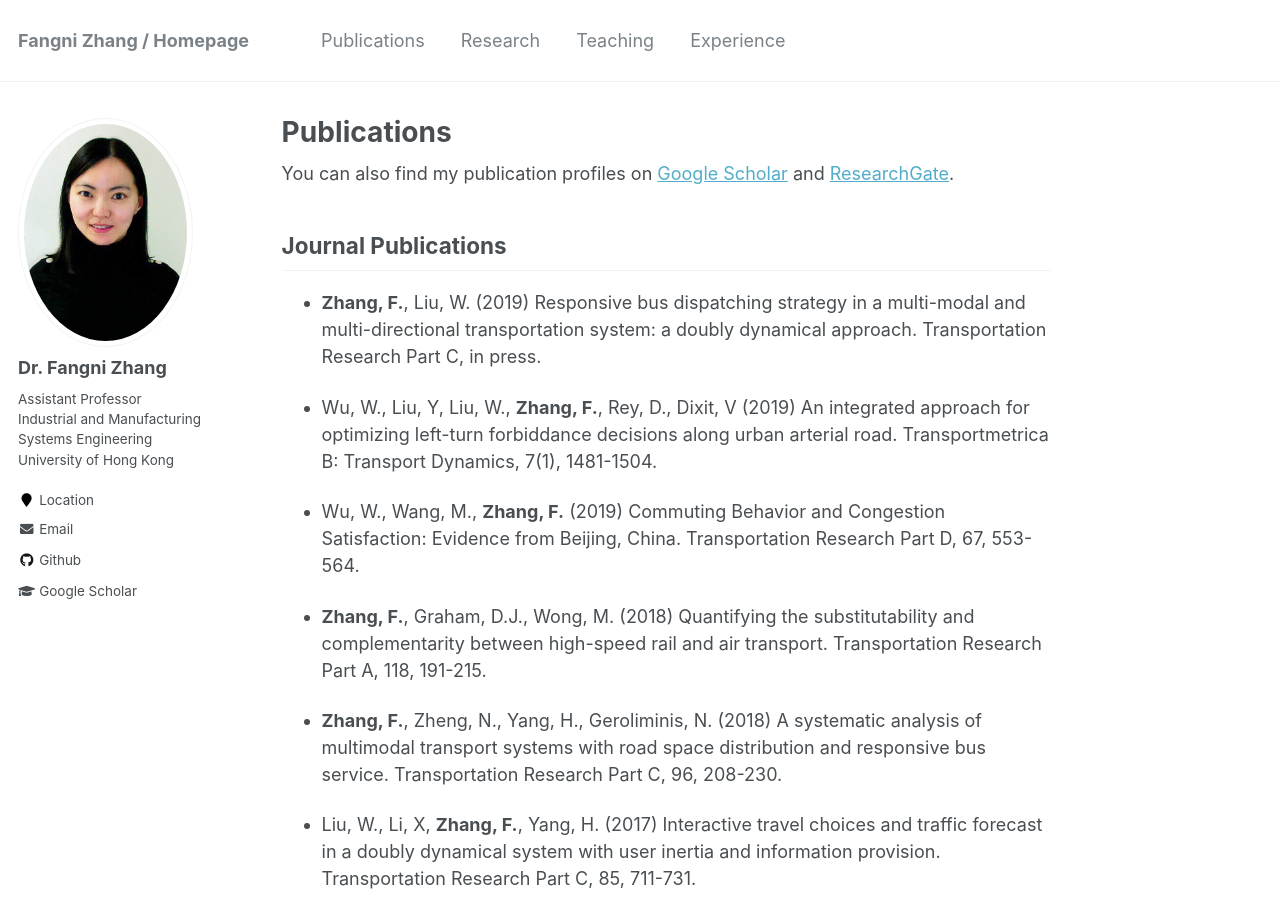
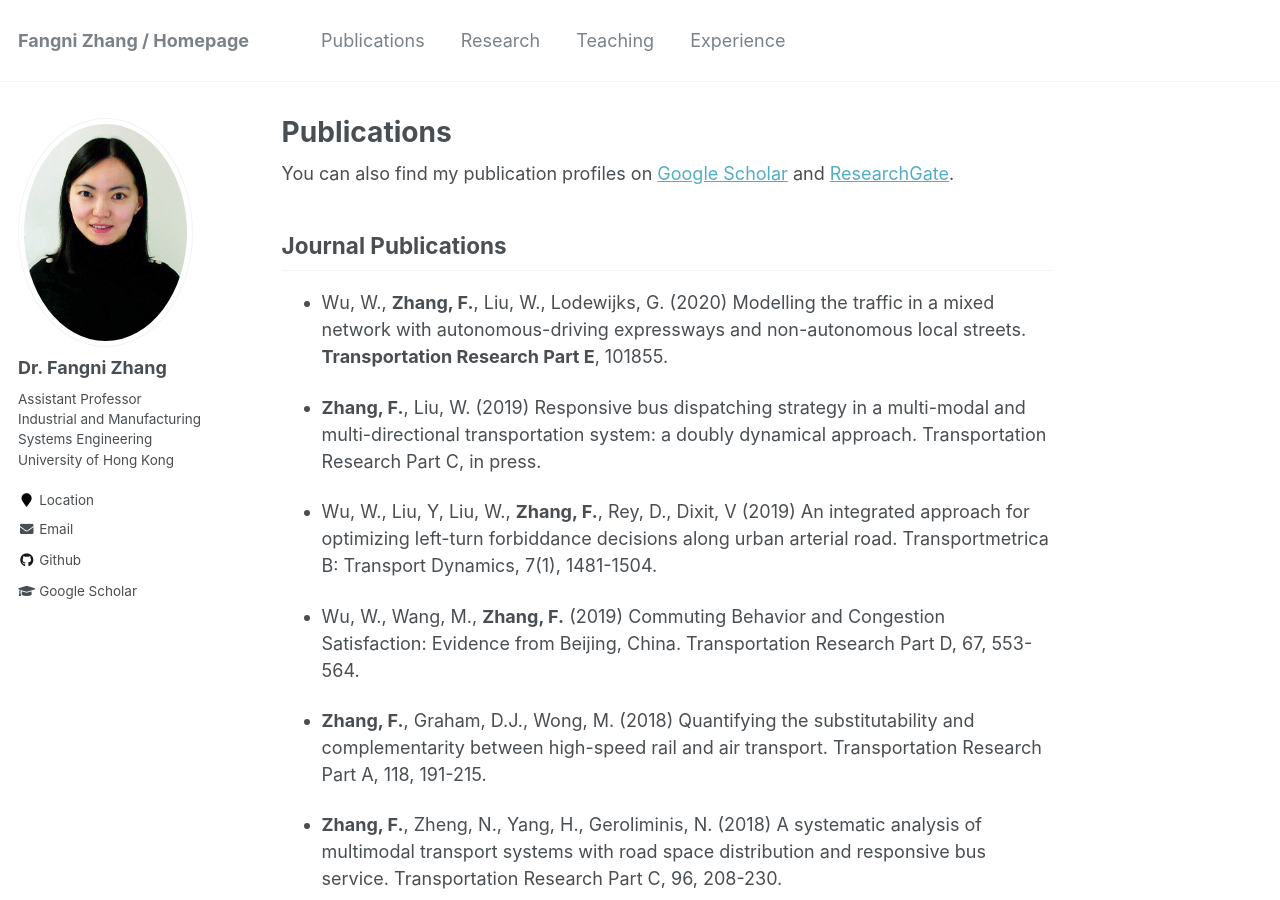
Before and after one commit to fangnizhang/fangnizhang.github.io, a Jekyll site: the page built from _pages/publications.md, in a window 1280 px wide and 900 px high. Built offline with Jekyll 4.4.1, drawn with Linux system fonts in a browser that asks for light colours.

Commit message:
Update publications.md

```diff
--- a/_pages/publications.md
+++ b/_pages/publications.md
@@ -18,6 +18,7 @@
 
 Journal Publications
 ----------
+* Wu, W., **Zhang, F.**, Liu, W., Lodewijks, G. (2020) Modelling the traffic in a mixed network with autonomous-driving expressways and non-autonomous local streets. **Transportation Research Part E**, 101855.
 
 * **Zhang, F.**, Liu, W. (2019) Responsive bus dispatching strategy in a multi-modal and multi-directional transportation system: a doubly dynamical approach. Transportation Research Part C, in press.
 
```
